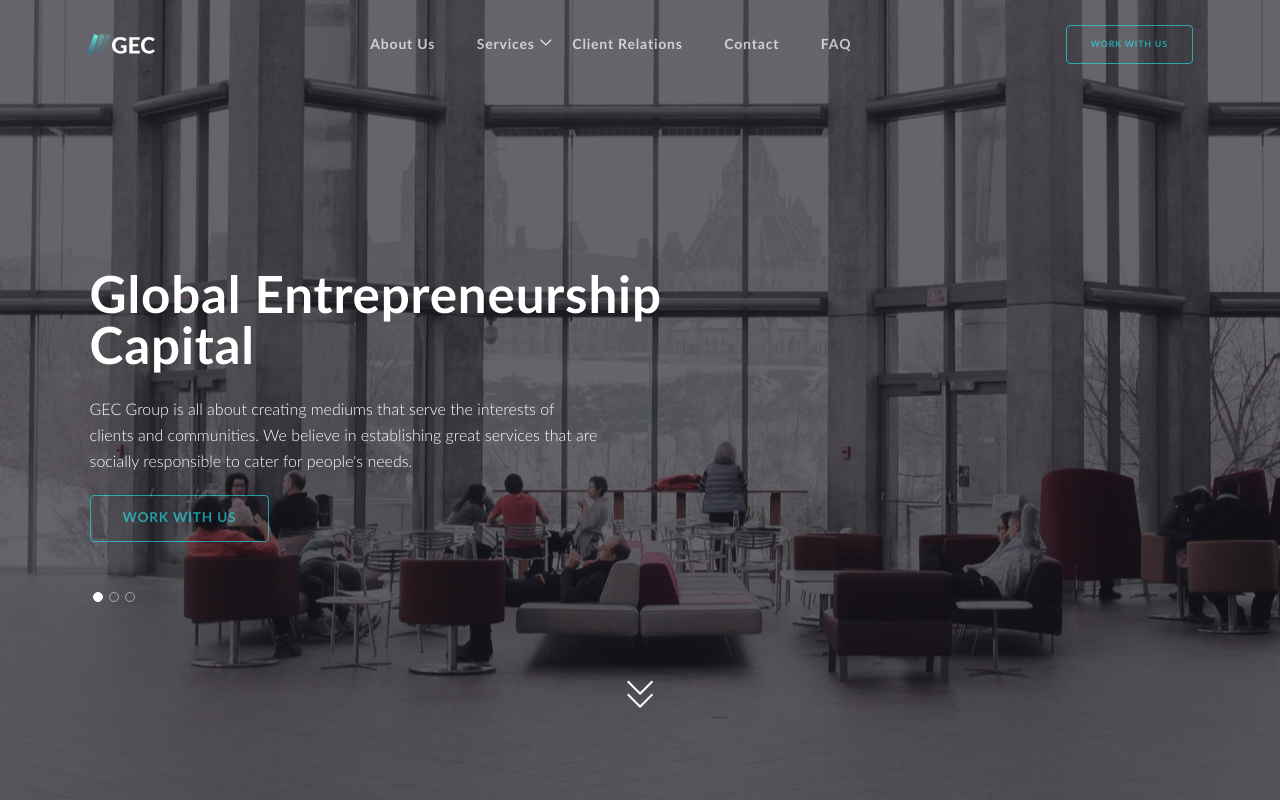
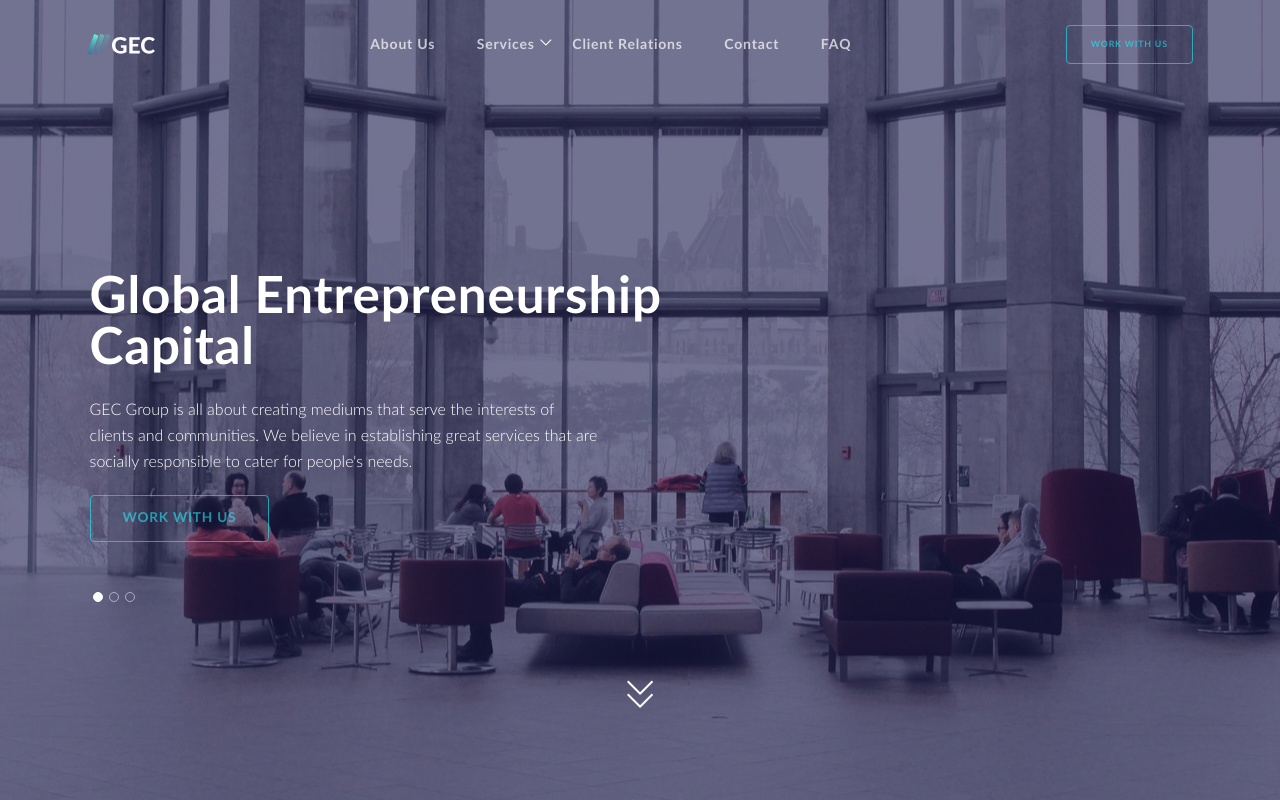
Before and after one commit to alvinuche/gec-site, a React (Create React App) app: page / in a window 1280 px wide. Shown: the top 800 px of the page. Built offline with nearby package versions, Linux system fonts and the light colour scheme.

Commit message:
fix: background overlay new color

```diff
--- a/src/components/Header.js
+++ b/src/components/Header.js
@@ -59,7 +59,7 @@ const Header = () => {
 					<div
 						className="carousel-bg"
 						style={{
-							background: `linear-gradient(rgba(19, 18, 27, 0.65), rgba(19, 18, 27, 0.65)), url(${home_bg}) center/cover no-repeat`,
+							background: `linear-gradient(rgba(22, 21, 73, 0.6), rgba(22, 21, 73, 0.6)), url(${home_bg}) center/cover no-repeat`,
 						}}
 					></div>
 					<Carousel.Caption className="carousel-caption container">
@@ -96,7 +96,7 @@ const Header = () => {
 					<div
 						className="carousel-bg"
 						style={{
-							background: `linear-gradient(rgba(19, 18, 27, 0.65), rgba(19, 18, 27, 0.65)), url(${estate_bg}) center/cover no-repeat`,
+							background: `linear-gradient(rgba(22, 21, 73, 0.6), rgba(22, 21, 73, 0.6)), url(${estate_bg}) center/cover no-repeat`,
 						}}
 					></div>
 					<Carousel.Caption className="carousel-caption">
@@ -115,7 +115,7 @@ const Header = () => {
 					<div
 						className="carousel-bg"
 						style={{
-							background: `linear-gradient(rgba(19, 18, 27, 0.65), rgba(19, 18, 27, 0.65)), url(${construction_bg}) center/cover no-repeat`,
+							background: `linear-gradient(rgba(22, 21, 73, 0.6), rgba(22, 21, 73, 0.6)), url(${construction_bg}) center/cover no-repeat`,
 						}}
 					></div>
 					<Carousel.Caption className="carousel-caption">
```
